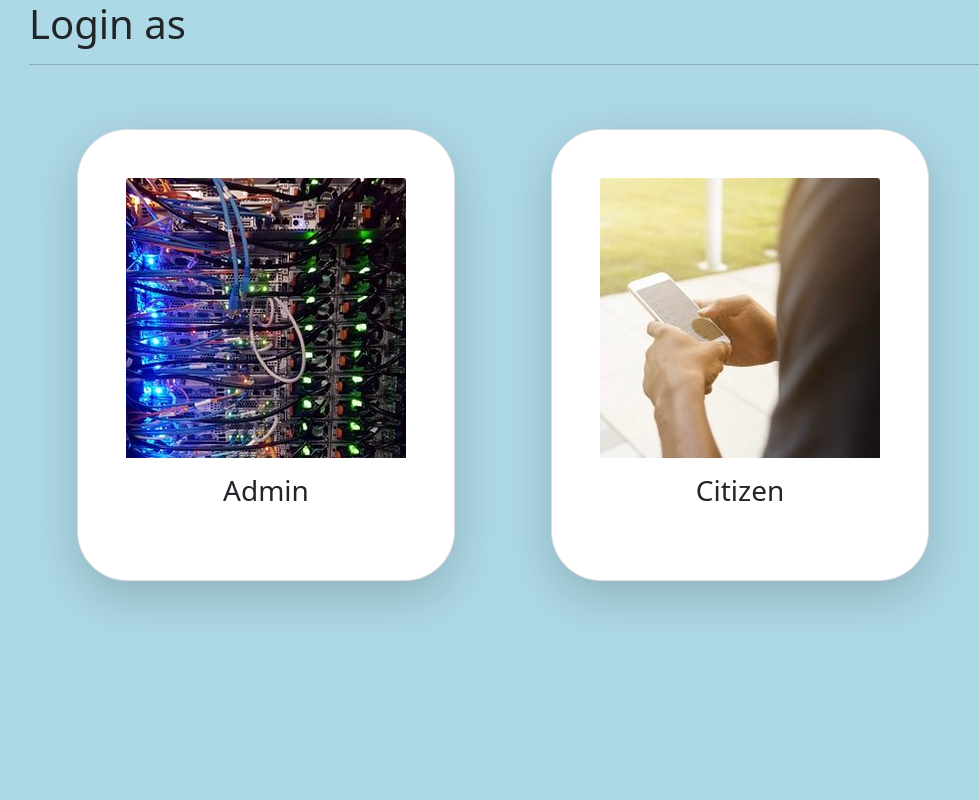
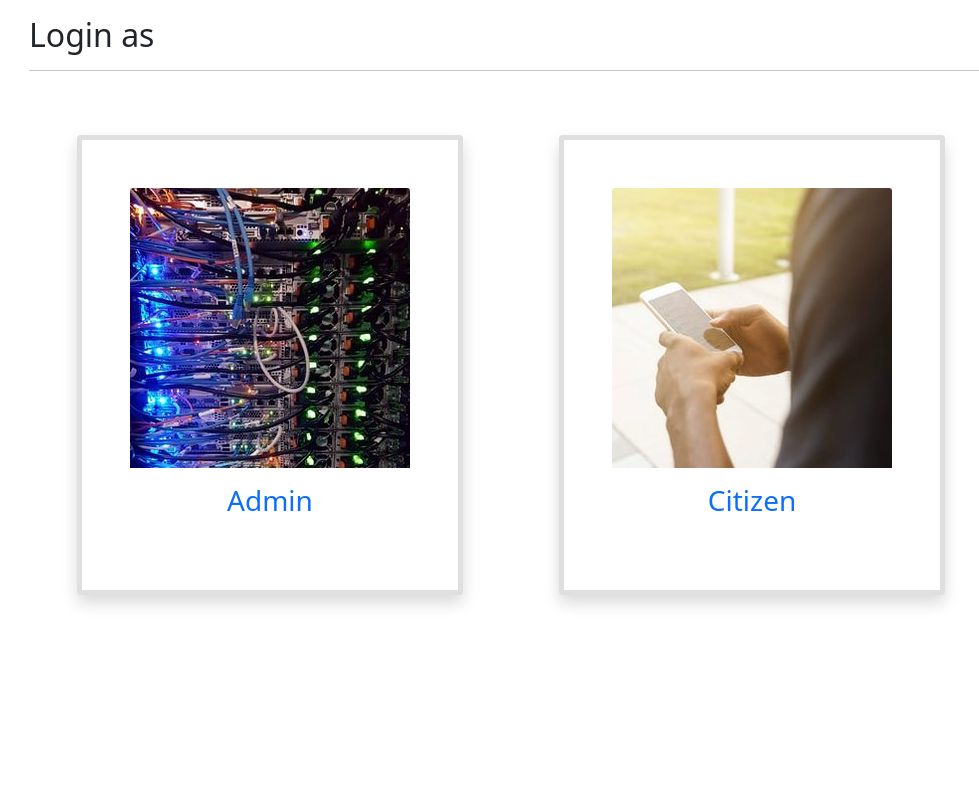
Before and after one commit to shadmanmd/pocket-certificate, a Python web app: template project/templates/index.html in a window 1280 px wide. Shown: the whole page, without its empty margins (53-1032 px from the left). Run offline with Jinja, Linux system fonts and the light colour scheme; the template is opened without the code that fills it, so the values that code supplies are empty; some libraries are stand-ins or nearby versions.

Commit message:
Update
- Login page designed
- app.py updated

```diff
--- a/project/static/index.css
+++ b/project/static/index.css
@@ -3,17 +3,20 @@ body {
   overflow-x: hidden;
 }
 
-.full-page {
-  height: 100vh;
-  background-color: lightblue;
+.white {
+  text-align: center;
 }
 
-.white {
-  background-color: white;
-  text-align: center;
+.row {
+  width: 100%;
+  margin-left: auto;
+  margin-right: auto;
 }
 
 .card {
   width: unset;
-  border-radius: 50px;
 }
+
+a {
+  text-decoration: none;
+}
--- a/project/templates/index.html
+++ b/project/templates/index.html
@@ -6,32 +6,28 @@ block css %}<link
 />
 {% endblock %} {% block content %}
 
-<div class="full-page">
 <div class="container">
-    <h1>Login as</h1>
+  <h2 class="pt-3">Login as</h2>
   <hr />
-    <div class="container">
   <div class="row">
-        <div class="card shadow-lg m-5 p-5 text-center">
+    <div class="card shadow m-5 p-5 text-center rounded border-5">
       <img
         class="card-img-top"
         src="{{ url_for('static', filename='admin.jpg') }}"
         alt="admin"
       />
       <div class="card-body">
-            <h3>Admin</h3>
+        <h3><a href="/admin/login">Admin</a></h3>
       </div>
     </div>
-        <div class="card shadow-lg m-5 p-5 text-center">
+    <div class="card shadow m-5 p-5 text-center rounded border-5">
       <img
         class="card-img-top"
         src="{{ url_for('static', filename='citizen.jpg') }}"
         alt="citizen"
       />
       <div class="card-body">
-            <h3>Citizen</h3>
-          </div>
-        </div>
+        <h3><a href="/citizen/login">Citizen</a></h3>
       </div>
     </div>
   </div>
```
Also changed, not shown: project/app.py (+26 -2 lines), project/static/login.css (added, +11 -0 lines), project/templates/login.html (+29 -2 lines). Lines whose indentation alone changed are shown as unchanged.
